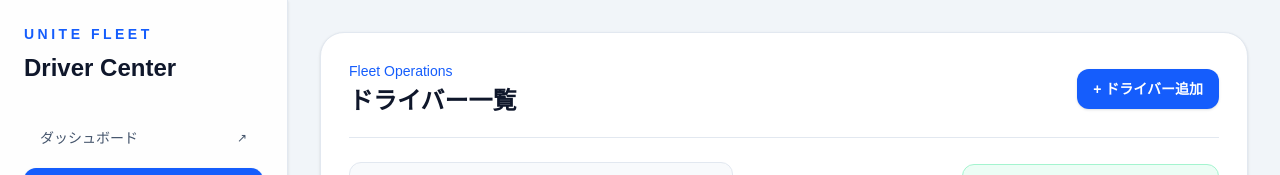
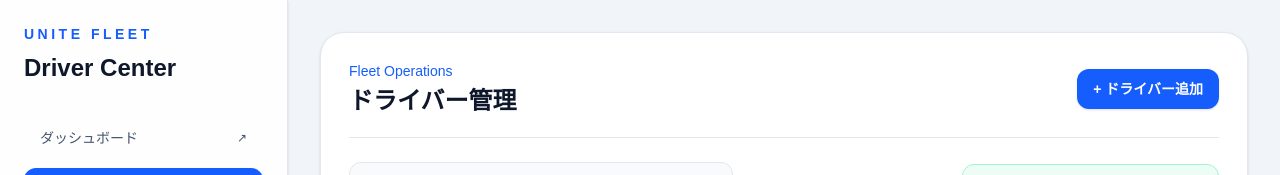
Before and after one commit to unite0526k-blip/unite-freet, a Next.js app: page /drivers in a window 1280 px wide. Shown: the top 175 px of the page. Built offline with nearby package versions, Linux system fonts and the light colour scheme.

Commit message:
Create drivers page

```diff
--- a/app/drivers/page.tsx
+++ b/app/drivers/page.tsx
@@ -116,7 +116,7 @@ export default function DriversPage() {
             <div className="flex flex-col gap-4 border-b border-slate-200 pb-5 sm:flex-row sm:items-center sm:justify-between">
               <div>
                 <p className="text-sm font-medium text-blue-600">Fleet Operations</p>
-                <h2 className="mt-1 text-2xl font-semibold text-slate-900">ドライバー一覧</h2>
+                <h2 className="mt-1 text-2xl font-semibold text-slate-900">ドライバー管理</h2>
               </div>
               <button
                 type="button"
--- a/app/page.tsx
+++ b/app/page.tsx
@@ -1,3 +1,5 @@
+import Link from "next/link";
+
 export default function Home() {
   return (
     <main className="min-h-screen bg-gray-100 p-8">
@@ -15,10 +17,10 @@ export default function Home() {
           <p className="mt-2">20台登録</p>
         </div>
 
-        <div className="bg-white rounded-xl shadow p-6">
+        <Link href="/drivers" className="block rounded-xl bg-white p-6 shadow transition hover:shadow-md">
           <h2 className="text-xl font-bold">👤 ドライバー</h2>
           <p className="mt-2">18名登録</p>
-        </div>
+        </Link>
 
         <div className="bg-white rounded-xl shadow p-6">
           <h2 className="text-xl font-bold">🔔 通知</h2>
```
